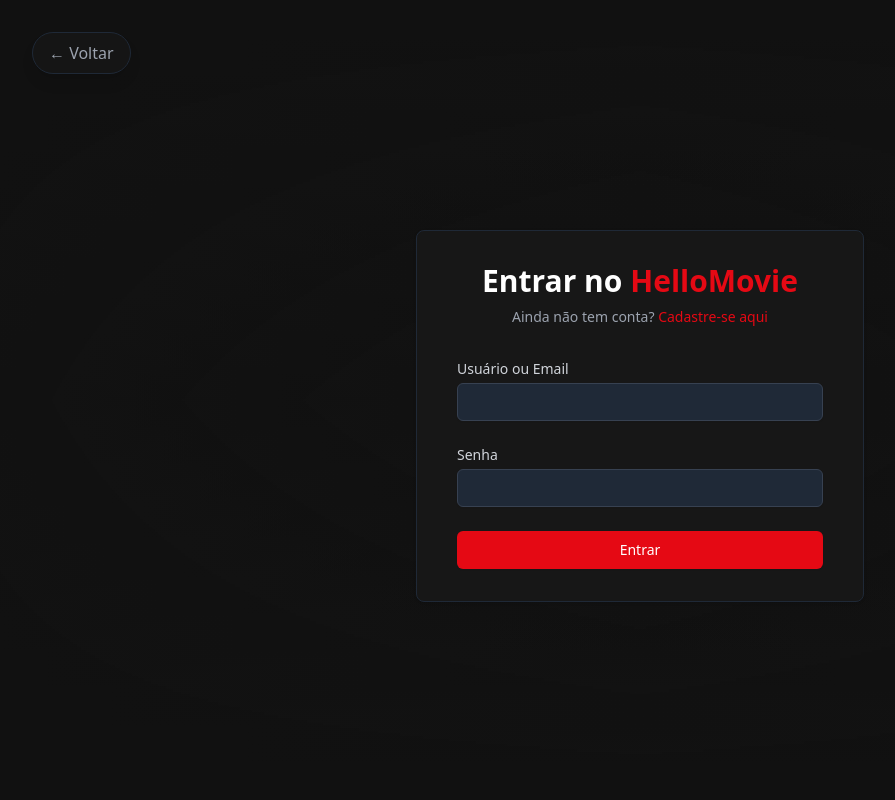
After one commit to Renzo-Filho/mac0350-webdev, a FastAPI app: template proj/src/templates/login.html in a window 1280 px wide. The commit adds this page. Shown: the whole page, without its empty margins (0-895 px from the left). Run offline with FastAPI, Linux system fonts and the light colour scheme; the template is opened without the code that fills it, so the values that code supplies are empty; some libraries are stand-ins or nearby versions.

Commit message:
Add login page

```diff
--- a/proj/src/main.py
+++ b/proj/src/main.py
@@ -1,9 +1,9 @@
-from fastapi import FastAPI, Request, Form, HTTPException
+from fastapi import FastAPI, Request, Form, HTTPException, Response, Cookie
 from fastapi.templating import Jinja2Templates
 from fastapi.staticfiles import StaticFiles
 from fastapi.responses import RedirectResponse
 from passlib.context import CryptContext
-from sqlmodel import Session, select
+from sqlmodel import Session, select, or_
 from src.models import Usuario
 from src.db import engine, criar_banco_e_tabelas
 from src.services.tmdb import buscar_filmes, buscar_detalhes_filme, buscar_lancamentos, buscar_tendencias
@@ -75,12 +75,33 @@
     return templates.TemplateResponse("filmeDetalhes.html", context)
 
 @app.get("/login")
-def login():
-    pass
+def paginaLogin(request: Request):
+    filmes_fundo = buscar_tendencias()
+
+    context = {
+        "request": request,
+        "filmes": filmes_fundo
+    }
+
+    return templates.TemplateResponse("login.html", context)
 
 @app.post("/login")
-def login2():
-    pass
+def logar(request: Request, nome_ou_email: str = Form(...), senha: str = Form(...)):
+
+    with Session(engine) as session:
+
+        verificar_nome_ou_email = select(Usuario).where(
+            or_(Usuario.nome_usuario == nome_ou_email, Usuario.email == nome_ou_email))
+
+        usuario = session.exec(verificar_nome_ou_email).first()
+
+        if not usuario or not pwd_context.verify(senha, usuario.senha):
+            filmes_fundo = buscar_tendencias()
+            context = {"request": request, "erro": "Usuário ou senha incorretos!", "filmes": filmes_fundo}
+
+            return templates.TemplateResponse("login.html", context)
+
+        return RedirectResponse(url="/home", status_code=303)
 
 @app.get("/cadastro")
 def paginaCadastro(request: Request):
@@ -104,10 +125,12 @@
         filmes_fundo = buscar_tendencias()
 
         if usuario_email:
-            return templates.TemplateResponse("cadastro.html", {"request": request, "erro": "Esse email já está em uso!", "filmes": filmes_fundo})
+            context = {"request": request, "erro": "Esse email já está em uso!", "filmes": filmes_fundo}
+            return templates.TemplateResponse("cadastro.html", context)
 
         if usuario_nome:
-            return templates.TemplateResponse("cadastro.html", {"request": request, "erro": "Esse nome de usuário já está em uso!",  "filmes": filmes_fundo})
+            context2 = {"request": request, "erro": "Esse nome de usuário já está em uso!",  "filmes": filmes_fundo}
+            return templates.TemplateResponse("cadastro.html", context2)
 
         senha_hash = pwd_context.hash(senha)
 
--- a/proj/src/templates/cadastro.html
+++ b/proj/src/templates/cadastro.html
@@ -45,7 +45,7 @@
     </style>
 </head>
 <body class="bg-dark text-gray-100 font-sans antialiased min-h-screen relative overflow-hidden">
-    <div class="fixed inset-0 z-0 overflow-hidden opacity-50">
+    <div class="fixed inset-0 z-0 overflow-hidden opacity-60">
         <div class="flex flex-col gap-4 rotate-[-10deg] scale-125 origin-center mt-[-10vh]">
 
             {% set fileira1 = filmes[5:15] %}
--- /dev/null
+++ b/proj/src/templates/login.html
@@ -0,0 +1,103 @@
+<!DOCTYPE html>
+<html lang="pt-br">
+<head>
+    <meta charset="UTF-8">
+    <meta name="viewport" content="width=device-width, initial-scale=1.0">
+    <title>Entrar - HelloMovie</title>
+    <script src="https://cdn.tailwindcss.com"></script>
+    <script>
+        tailwind.config = {
+            theme: { extend: { colors: { brand: '#e50914', dark: '#121212', surface: '#1a1a1a' } } }
+        }
+    </script>
+    <style>
+        .scrolling-track { display: flex; gap: 1rem; width: calc(200% + 2rem); }
+        @keyframes scrollLeft { 0% { transform: translateX(0); } 100% { transform: translateX(-50%); } }
+        @keyframes scrollRight { 0% { transform: translateX(-50%); } 100% { transform: translateX(0); } }
+        .animate-scroll-left { animation: scrollLeft 60s linear infinite; }
+        .animate-scroll-right { animation: scrollRight 60s linear infinite; }
+        .poster-tile { flex: none; width: 10rem; aspect-ratio: 2/3; border-radius: 0.5rem; object-fit: cover; background-color: #2a2a2a; }
+    </style>
+</head>
+<body class="bg-dark text-gray-100 font-sans antialiased min-h-screen relative overflow-hidden">
+
+    <div class="fixed inset-0 z-0 overflow-hidden opacity-60">
+        <div class="flex flex-col gap-4 rotate-[-10deg] scale-125 origin-center mt-[-10vh]">
+            {% set fileira1 = filmes[5:15] %}
+            <div class="scrolling-container animate-scroll-left"><div class="scrolling-track">
+                    {% for filme in fileira1 + fileira1 %}<img src="https://image.tmdb.org/t/p/w300{{ filme.poster_path }}" class="poster-tile shadow-lg">{% endfor %}
+            </div></div>
+            {% set fileira2 = filmes[0:10] %}
+            <div class="scrolling-container animate-scroll-right"><div class="scrolling-track">
+                    {% for filme in fileira2 + fileira2 %}<img src="https://image.tmdb.org/t/p/w300{{ filme.poster_path }}" class="poster-tile shadow-lg">{% endfor %}
+            </div></div>
+            {% set fileira3 = filmes[10:20] %}
+            <div class="scrolling-container animate-scroll-left"><div class="scrolling-track">
+                    {% for filme in fileira3 + fileira3 %}<img src="https://image.tmdb.org/t/p/w300{{ filme.poster_path }}" class="poster-tile shadow-lg">{% endfor %}
+            </div></div>
+            {% set fileira4 = filmes[0:20:2] %}
+            <div class="scrolling-container animate-scroll-right"><div class="scrolling-track">
+                    {% for filme in fileira4 + fileira4 %}<img src="https://image.tmdb.org/t/p/w300{{ filme.poster_path }}" class="poster-tile shadow-lg">{% endfor %}
+            </div></div>
+            {% set fileira5 = filmes[::-1][:10] %}
+            <div class="scrolling-container animate-scroll-left"><div class="scrolling-track">
+                    {% for filme in fileira5 + fileira5 %}<img src="https://image.tmdb.org/t/p/w300{{ filme.poster_path }}" class="poster-tile shadow-lg">{% endfor %}
+            </div></div>
+        </div>
+        <div class="absolute inset-0 bg-gradient-to-b from-dark via-dark/40 to-dark"></div>
+        <div class="absolute inset-0 bg-gradient-to-r from-dark/80 via-transparent to-dark/80"></div>
+    </div>
+
+    <div class="absolute top-6 left-6 sm:top-8 sm:left-8 z-20">
+        <a href="/" class="flex items-center gap-2 text-gray-400 hover:text-white font-medium transition-colors bg-surface/60 px-4 py-2 rounded-full backdrop-blur-md border border-gray-800 shadow-lg">
+            &larr; Voltar
+        </a>
+    </div>
+
+    <div class="relative z-10 flex min-h-screen flex-col justify-center py-12 sm:px-6 lg:px-8">
+        <div class="mt-8 sm:mx-auto sm:w-full sm:max-w-md">
+            <div class="bg-surface/80 backdrop-blur-sm py-8 px-4 shadow sm:rounded-lg sm:px-10 border border-gray-800">
+
+                <div class="mb-8">
+                    <h2 class="text-center text-3xl font-extrabold text-white">
+                        Entrar no <a href="/" class="text-brand transition-all duration-300 hover:brightness-125 inline-block">HelloMovie</a>
+                    </h2>
+                    <p class="mt-2 text-center text-sm text-gray-400">
+                        Ainda não tem conta? <a href="/cadastro" class="font-medium text-brand hover:text-red-500">Cadastre-se aqui</a>
+                    </p>
+                </div>
+
+                <form class="space-y-6" action="/login" method="POST">
+
+                    {% if erro %}
+                    <div class="bg-red-900/50 border border-red-500 text-red-200 px-4 py-3 rounded text-sm text-center">
+                        {{ erro }}
+                    </div>
+                    {% endif %}
+
+                    <div>
+                        <label for="nome_ou_email" class="block text-sm font-medium text-gray-300">Usuário ou Email</label>
+                        <div class="mt-1">
+                            <input id="nome_ou_email" name="nome_ou_email" type="text" required class="appearance-none block w-full px-3 py-2 border border-gray-700 rounded-md shadow-sm placeholder-gray-400 bg-gray-800 text-white focus:outline-none focus:ring-brand focus:border-brand sm:text-sm">
+                        </div>
+                    </div>
+
+                    <div>
+                        <label for="senha" class="block text-sm font-medium text-gray-300">Senha</label>
+                        <div class="mt-1">
+                            <input id="senha" name="senha" type="password" required class="appearance-none block w-full px-3 py-2 border border-gray-700 rounded-md shadow-sm placeholder-gray-400 bg-gray-800 text-white focus:outline-none focus:ring-brand focus:border-brand sm:text-sm">
+                        </div>
+                    </div>
+
+                    <div>
+                        <button type="submit" class="w-full flex justify-center py-2 px-4 border border-transparent rounded-md shadow-sm text-sm font-medium text-white bg-brand hover:bg-red-700 focus:outline-none focus:ring-2 focus:ring-offset-2 focus:ring-brand focus:ring-offset-gray-900 transition-colors">
+                            Entrar
+                        </button>
+                    </div>
+                </form>
+
+            </div>
+        </div>
+    </div>
+</body>
+</html>
```
